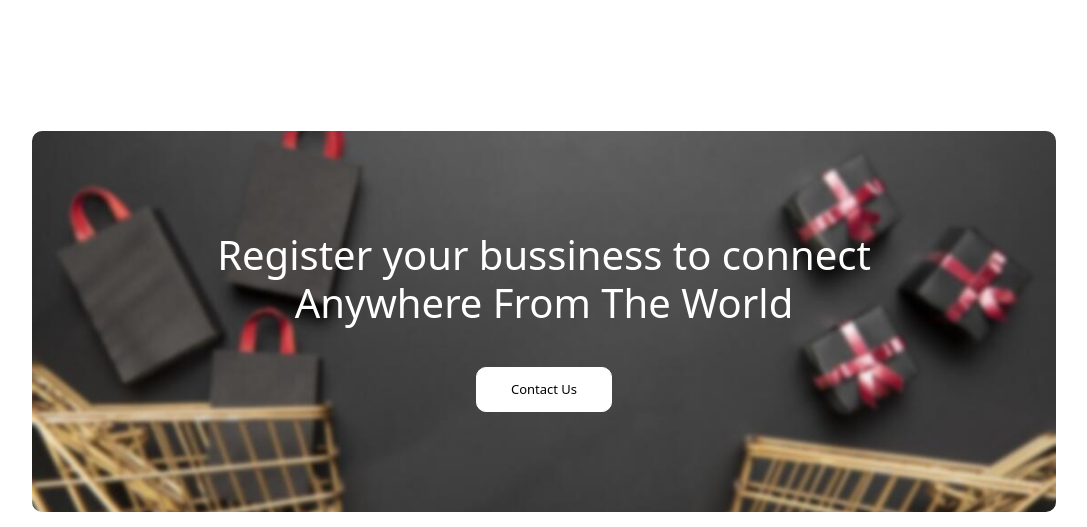
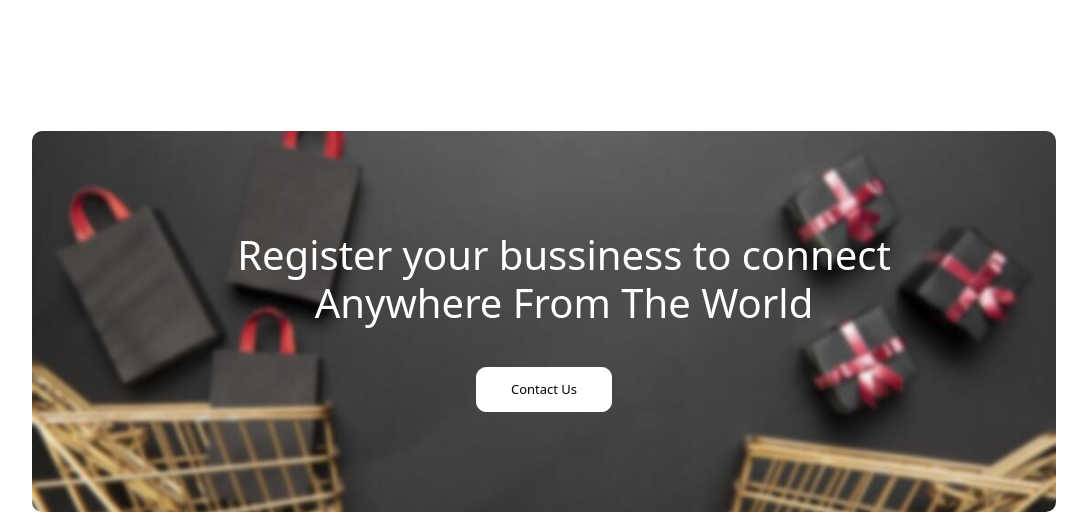
Before and after one commit to Market-Connect/MarketConnect, a Flask app: page / in a window 1280 px wide. Shown: the part 1148-1675 px from the top of the page, without its empty margins (96-1183 px from the left). Run offline with Flask 3, Linux system fonts and the light colour scheme; some libraries are stand-ins or nearby versions.

Commit message:
Sep 28, 2023, 6:42 AM

```diff
--- a/static/css/Slidestyle.css
+++ b/static/css/Slidestyle.css
@@ -198,7 +198,7 @@ background-image: background-color: #ffffff;*/
 .cta h1 {
   color: #fff;
   margin-bottom: 40px;
-  padding: 0;
+  padding: 0px 0px 0px 40px;
 }
 .cta a {
   color: black;
```
